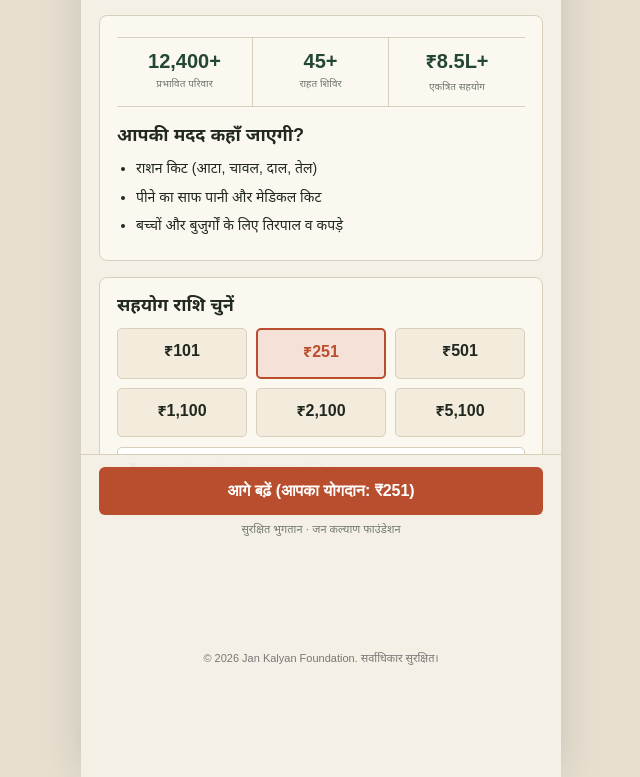
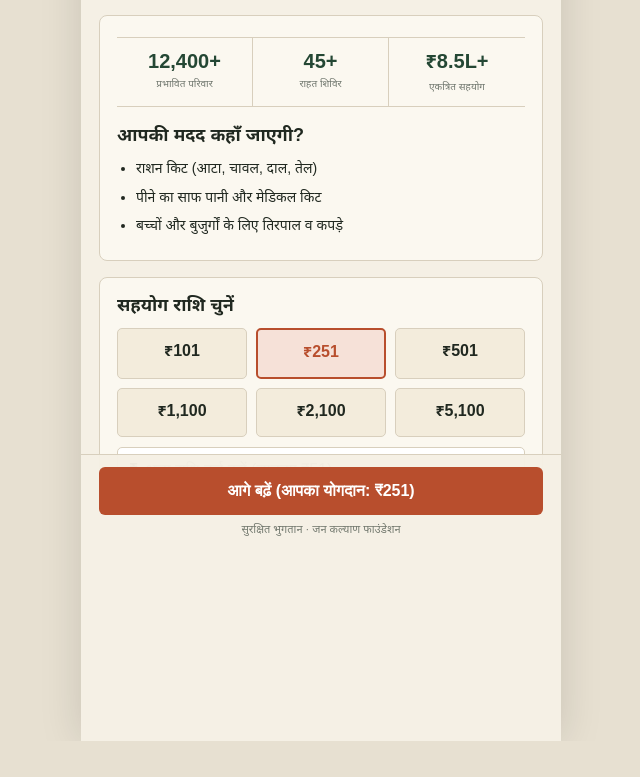
Before and after one commit to experthandwritingservices-maker/Action-, a plain HTML site: page index.html in a window 1280 px wide. Shown: the part 251-1028 px from the top of the page, without its empty margins (319-959 px from the left). After the commit the page ends 992 px from the top, so only its background shows below. Drawn offline with Linux system fonts and the light colour scheme.

Commit message:
Index html

```diff
--- a/index.html
+++ b/index.html
@@ -102,7 +102,7 @@ h3{margin:0 0 10px;font-size:18px}.bullets{margin:0;padding-left:19px}.bullets l
   </div>
 
   <footer class="footer">
-    <p>© 2026 Jan Kalyan Foundation. सर्वाधिकार सुरक्षित।</p>
+
   </footer>
 </div>
 
```
